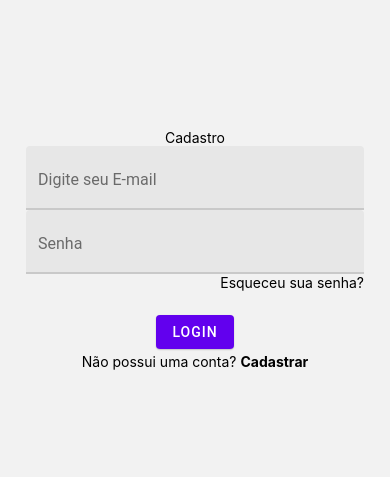
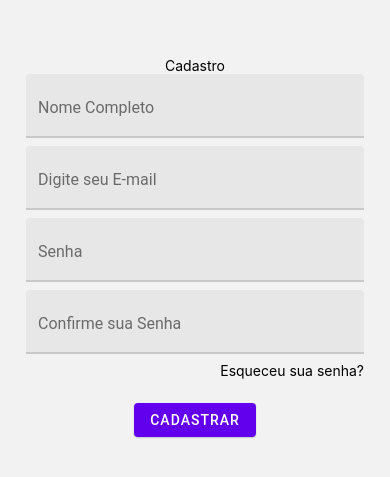
Before and after one commit to faustort/2022-senac-tec-login, a React Native app: screen /RegisterScreen in a window 390 px wide. Shown: the part 161-638 px from the top of the page. Built offline with nearby package versions, Linux system fonts and the light colour scheme.

Commit message:
Cadastro

```diff
--- a/src/screens/LoginScreen.jsx
+++ b/src/screens/LoginScreen.jsx
@@ -1,13 +1,18 @@
 import React, { useState } from "react";
 import { TouchableOpacity, StyleSheet, Text, View } from "react-native";
-import { Button, Snackbar, TextInput } from "react-native-paper";
+import { Button, HelperText, Snackbar, TextInput } from "react-native-paper";
 
 export const LoginScreen = ({ navigation }) => {
+  // const [email, setEmail] = useState("vazio@vazio.com");
   const [email, setEmail] = useState({
+    value: "",
+    error: "VOCE AINDA NAO DIGITOU SEU MANE",
+  });
+  const [password, setPassword] = useState({
     value: "",
     error: "",
   });
-  const [password, setPassword] = useState({ value: "", error: "" });
+  const [confirmaPassword, setConfirmaPassword] = useState(5.25);
 
   const _onLoginPressed = () => {
     console.log("LoginIniciado");
@@ -34,6 +39,7 @@ export const LoginScreen = ({ navigation }) => {
         textContentType="emailAddress"
         keyboardType="email-address"
       />
+      <HelperText visible={!!email.error}>{email.error}</HelperText>
       <TextInput
         label="Senha"
         returnKeyType="done"
@@ -60,8 +66,6 @@ export const LoginScreen = ({ navigation }) => {
           <Text style={styles.link}>Cadastrar</Text>
         </TouchableOpacity>
       </View>
-      <Snackbar visible={!!email.error}>{email.error}</Snackbar>
-      <Snackbar visible={!!password.error}>{password.error}</Snackbar>
     </View>
   );
 };
--- a/src/screens/RegisterScreen.jsx
+++ b/src/screens/RegisterScreen.jsx
@@ -1,10 +1,14 @@
 import { createUserWithEmailAndPassword } from "firebase/auth";
 import React, { useState } from "react";
 import { TouchableOpacity, StyleSheet, Text, View } from "react-native";
-import { Button, Snackbar, TextInput } from "react-native-paper";
+import { Button, HelperText, Snackbar, TextInput } from "react-native-paper";
 import { auth } from "../config/firebase";
 
 export const RegisterScreen = ({ navigation }) => {
+  const [nome, setNome] = useState({
+    value: "",
+    error: "",
+  });
   const [email, setEmail] = useState({
     value: "",
     error: "",
@@ -13,17 +17,36 @@ export const RegisterScreen = ({ navigation }) => {
     value: "",
     error: "",
   });
+  const [confirmaPassword, setConfirmaPassword] = useState({
+    value: "",
+    error: "",
+  });
 
   const _onLoginPressed = () => {
     console.log("RegistroIniciado");
-    // navigation.navigate("Dashboard");
-
-    if (email.value === "" || password.value === "") {
+    let erro = false;
+    if (nome.value === "") {
+      setNome({ ...nome, error: "Entre com o seu nome maravilhoso" });
+      erro = true;
+    }
+    if (email.value === "") {
       setEmail({ ...email, error: "Entre com um e-mail válido" });
+      erro = true;
+    }
+    if (password.value === "") {
       setPassword({ ...password, error: "Entre com uma senha" });
-      return false;
+      erro = true;
     }
-    CadastrarUsuario();
+    if (confirmaPassword.value === "") {
+      setConfirmaPassword({
+        ...confirmaPassword,
+        error: "Repita sua senha",
+      });
+      erro = true;
+    }
+    if (!erro) {
+      CadastrarUsuario();
+    }
   };
 
   async function CadastrarUsuario() {
@@ -38,6 +61,21 @@ export const RegisterScreen = ({ navigation }) => {
     <View style={styles.container}>
       <Text>Cadastro</Text>
       <TextInput
+        label="Nome Completo"
+        value={nome.value}
+        onChangeText={(text) => setNome({ value: text, error: "" })}
+        error={!!nome.error}
+        errorText={nome.error}
+        style={styles.input}
+        /* não essenciais  */
+        returnKeyType="next"
+        textContentType="givenName"
+        keyboardType="default"
+      />
+      <HelperText type="error" visible={!!nome.error}>
+        {nome.error}
+      </HelperText>
+      <TextInput
         label="Digite seu E-mail"
         value={email.value}
         onChangeText={(text) => setEmail({ value: text, error: "" })}
@@ -50,6 +88,9 @@ export const RegisterScreen = ({ navigation }) => {
         textContentType="emailAddress"
         keyboardType="email-address"
       />
+      <HelperText type="error" visible={!!email.error}>
+        {email.error}
+      </HelperText>
       <TextInput
         label="Senha"
         returnKeyType="done"
@@ -60,6 +101,22 @@ export const RegisterScreen = ({ navigation }) => {
         secureTextEntry
         style={styles.input}
       />
+      <HelperText type="error" visible={!!password.error}>
+        {password.error}
+      </HelperText>
+      <TextInput
+        label="Confirme sua Senha"
+        returnKeyType="done"
+        value={confirmaPassword.value}
+        onChangeText={(text) => setConfirmaPassword({ value: text, error: "" })}
+        error={!!confirmaPassword.error}
+        errorText={confirmaPassword.error}
+        secureTextEntry
+        style={styles.input}
+      />
+      <HelperText type="error" visible={!!confirmaPassword.error}>
+        {confirmaPassword.error}
+      </HelperText>
       <View style={styles.esqueceuSenha}>
         <TouchableOpacity
           onPress={() => navigation.navigate("EsqueceuSenhaScreen")}
@@ -68,16 +125,14 @@ export const RegisterScreen = ({ navigation }) => {
         </TouchableOpacity>
       </View>
       <Button mode="contained" onPress={_onLoginPressed}>
-        Login
+        Cadastrar
       </Button>
       <View style={styles.row}>
-        <Text style={styles.label}>Não possui uma conta? </Text>
+        {/* <Text style={styles.label}>Não possui uma conta? </Text>
         <TouchableOpacity onPress={() => navigation.navigate("RegisterScreen")}>
           <Text style={styles.link}>Cadastrar</Text>
-        </TouchableOpacity>
+        </TouchableOpacity> */}
       </View>
-      <Snackbar visible={!!email.error}>{email.error}</Snackbar>
-      <Snackbar visible={!!password.error}>{password.error}</Snackbar>
     </View>
   );
 };
```
